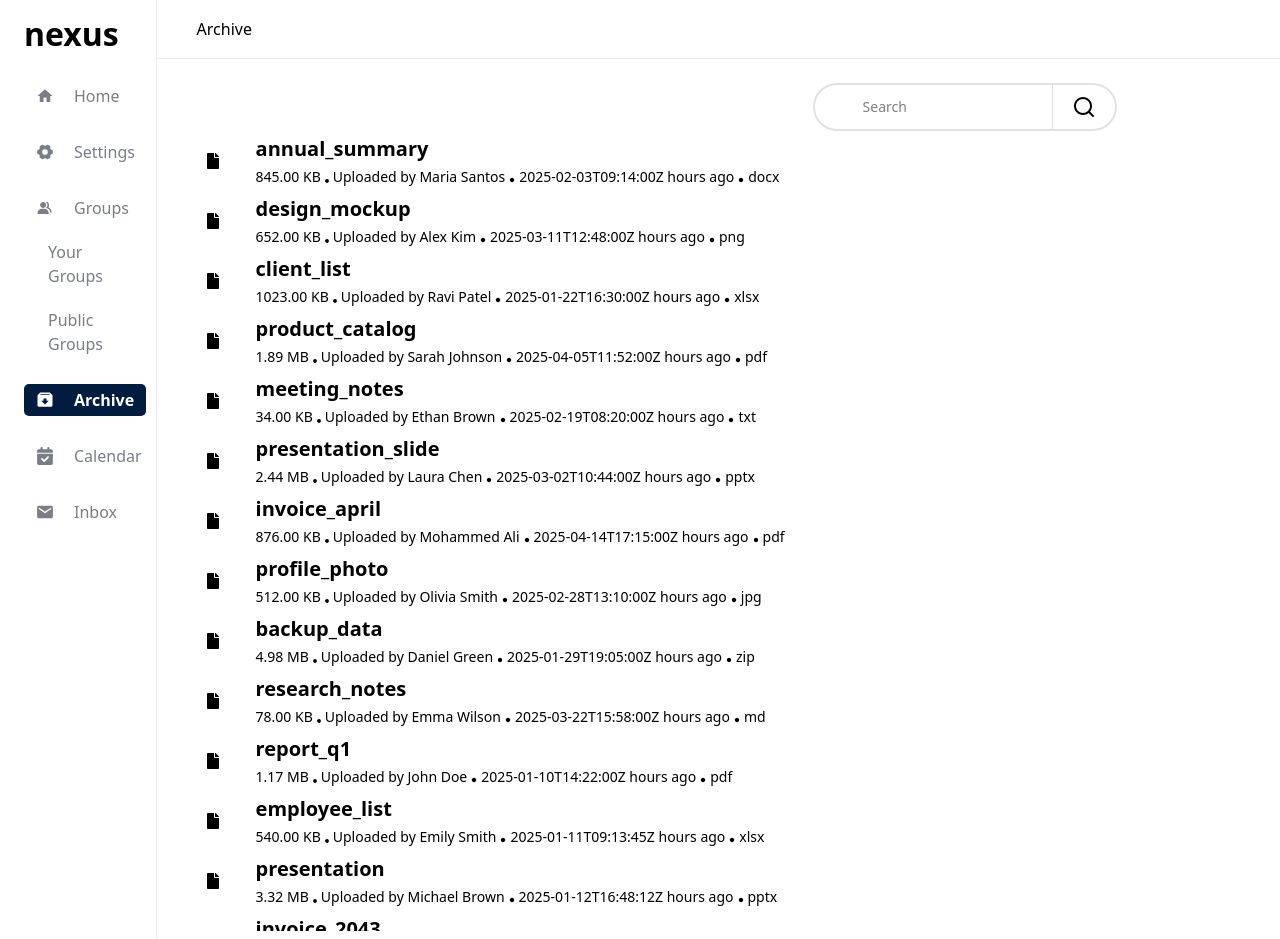
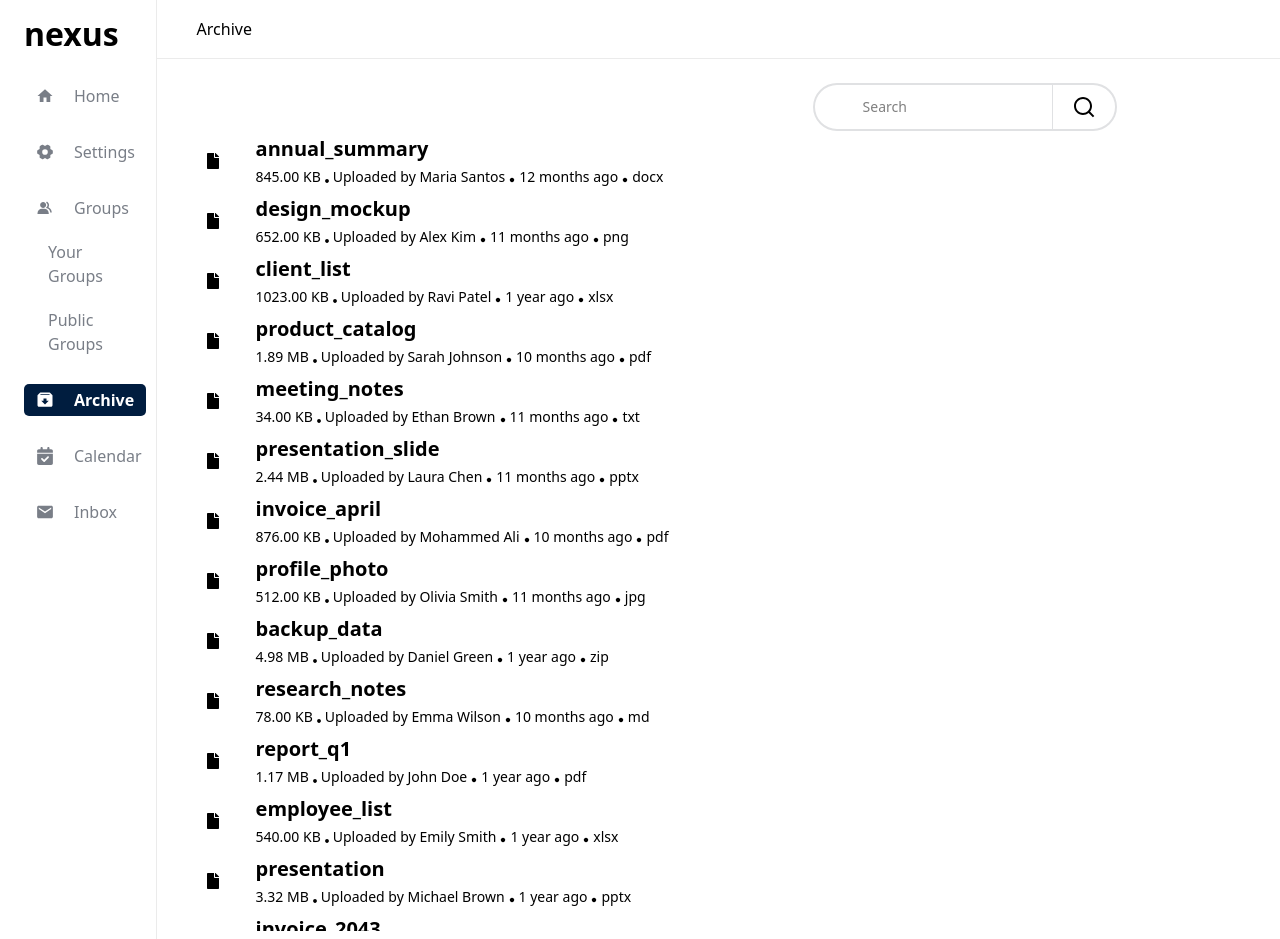
Before and after one commit to mebz2/nexus, a React (Vite) app in the folder client/: page /archive in a window 1280 px wide. Shown: the top 939 px of the page. Built offline with nearby package versions, Linux system fonts and the light colour scheme.

Commit message:
time since upload working

```diff
--- a/client/src/components/File.tsx
+++ b/client/src/components/File.tsx
@@ -2,6 +2,7 @@ import { FaFile } from "react-icons/fa";
 import { RxDotFilled } from "react-icons/rx";
 import { BsDownload } from "react-icons/bs";
 import { MdDelete } from "react-icons/md";
+import { formatDistanceToNow } from "date-fns";
 
 type FileProps = {
 	name: string,
@@ -11,6 +12,7 @@ type FileProps = {
 	uploaded_time: string,
 }
 const File = ({ name, size, file_type, uploaded_by, uploaded_time }: FileProps) => {
+	// calculate file size
 	let new_size: string;
 	const mb: number = size / 1024;
 	const gb: number = mb / 1024;
@@ -21,6 +23,11 @@ const File = ({ name, size, file_type, uploaded_by, uploaded_time }: FileProps)
 	} else {
 		new_size = size.toFixed(2) + " KB";
 	}
+
+	// calculate time since upload
+	let distance = formatDistanceToNow(uploaded_time, { addSuffix: true });
+	distance = distance.replace(/^about/, '');
+
 	return (
 		<div className="
 				w-400 h-[70px] flex items-center
@@ -39,7 +46,7 @@ const File = ({ name, size, file_type, uploaded_by, uploaded_time }: FileProps)
 					<RxDotFilled className="text-xs" />
 					Uploaded by {uploaded_by}
 					<RxDotFilled />
-					{uploaded_time} hours ago
+					{distance}
 					<RxDotFilled />
 					{file_type}
 				</div>
```
